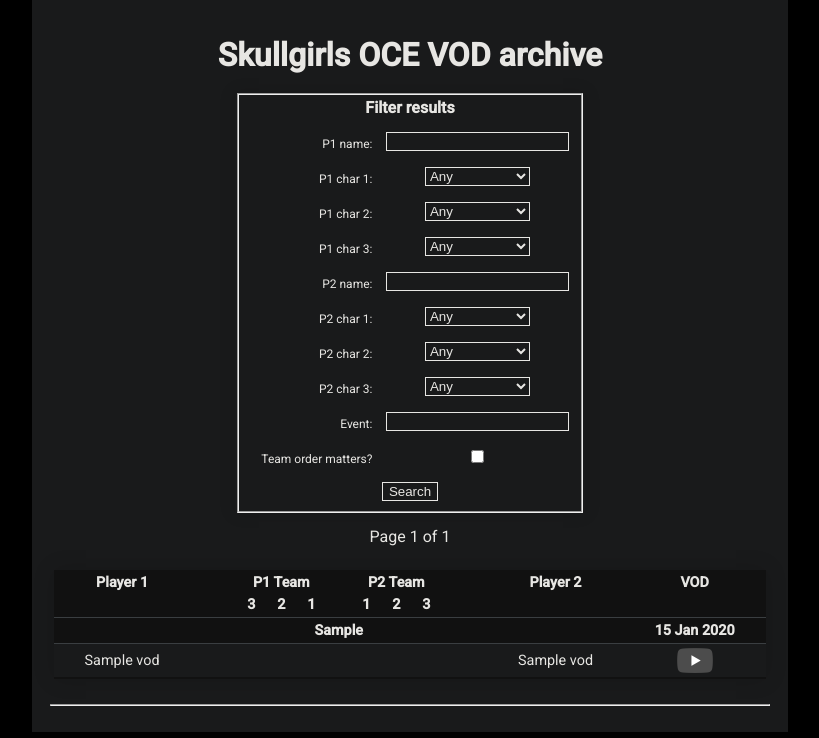
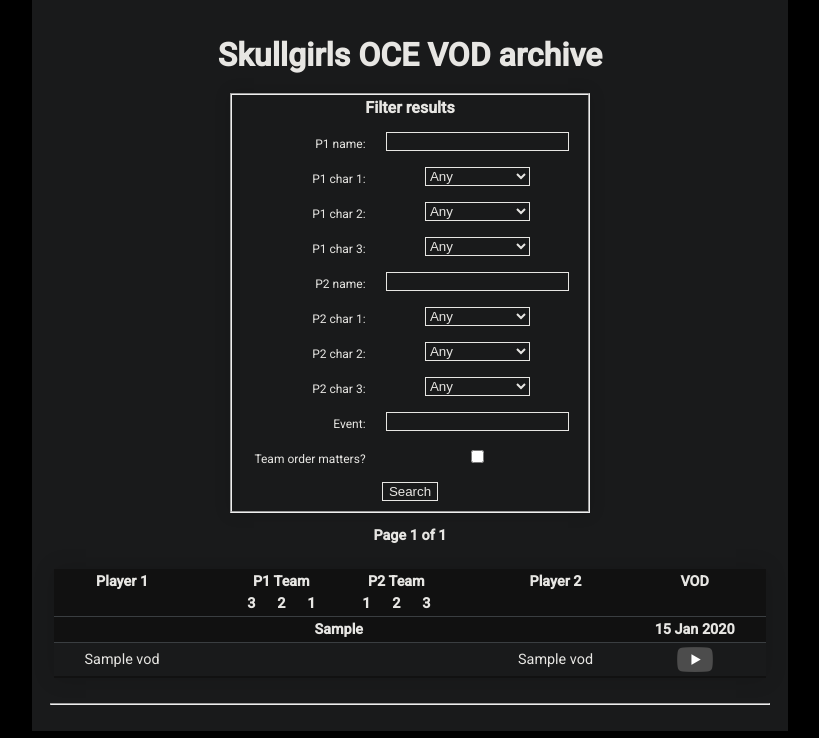
Before and after one commit to hugh-braico/slowtrainroll.in, a Django app: page / in a window 1280 px wide. Shown: the part 62-800 px from the top of the page, without its empty margins (230-1049 px from the left). Run offline with Django 3.2, Linux system fonts and the light colour scheme; tables that the repository leaves empty hold one stand-in row (values such as "Sample post"); style sheets or scripts are compiled from the project's sources.

Commit message:
Pagination: styling

```diff
--- a/viewer/static/viewer/style.less
+++ b/viewer/static/viewer/style.less
@@ -44,6 +44,50 @@
 form {
     display: inline-block;
     box-shadow: 0 0 15px rgba(0, 0, 0, 0.15);
+    width: 50%;
+}
+
+fieldset {
+    margin:0;
+}
+
+.pagination{
+    width: 49.5%; //Looks better slightly smaller than the form
+    margin-left:auto;
+    margin-right:auto;
+    font-size: 0.9em;
+    font-weight: bold;
+}
+
+.step-links{
+    display:grid;
+    grid-template-columns: auto auto auto;
+    justify-content: space-between;
+    > div{
+        width: 90px;
+    }
+    a {
+        cursor: pointer;
+        display: inline-block;
+        padding: 0 0.5rem;
+        font-size: 1.5rem;
+        line-height: 0.5;
+    }
+}
+
+.previous {
+    text-align: left;
+    a:first-child {
+        padding-left: 0;
+    }
+}
+
+.next {
+    text-align: right;
+
+    a:last-child {
+        padding-right: 0;
+    }
 }
 
 .errorlist {
@@ -108,7 +152,7 @@
 }
 
 
-.content a {
+.content a.link {
     color: .colour(link)[];
     text-decoration: underline;
 }
--- a/viewer/templates/viewer/index.html
+++ b/viewer/templates/viewer/index.html
@@ -28,19 +28,23 @@
     {% if page_obj %}
       <div class="pagination">
         <span class="step-links">
-          {% if page_obj.has_previous %}
-            <a style="cursor:pointer;" onclick="addUrlParameter('page', '1')">&laquo; first</a>
-            <a style="cursor:pointer;" onclick="addUrlParameter('page', '{{ page_obj.previous_page_number }}')">&lt; previous</a>
-          {% endif %}
+          <div class="previous">
+            {% if page_obj.has_previous %}
+              <a onclick="addUrlParameter('page', '1')">«</a>
+              <a onclick="addUrlParameter('page', '{{ page_obj.previous_page_number }}')">‹</a>
+            {% endif %}
+          </div>
 
-          <span class="current">
+          <div class="current">
             Page {{ page_obj.number }} of {{ page_obj.paginator.num_pages }}
-          </span>
+          </div>
 
-          {% if page_obj.has_next %}
-            <a style="cursor:pointer;" onclick="addUrlParameter('page', '{{ page_obj.next_page_number }}')">next &gt;</a>
-            <a style="cursor:pointer;" onclick="addUrlParameter('page', '{{ page_obj.paginator.num_pages }}')">last &raquo;</a>
-          {% endif %}
+          <div class="next">
+            {% if page_obj.has_next %}
+              <a onclick="addUrlParameter('page', '{{ page_obj.next_page_number }}')">›</a>
+              <a onclick="addUrlParameter('page', '{{ page_obj.paginator.num_pages }}')">»</a>
+            {% endif %}
+          </div>
         </span>
       </div>
       <table>
```
Also changed, not shown: viewer/templates/viewer/about.html (+14 -14 lines).
